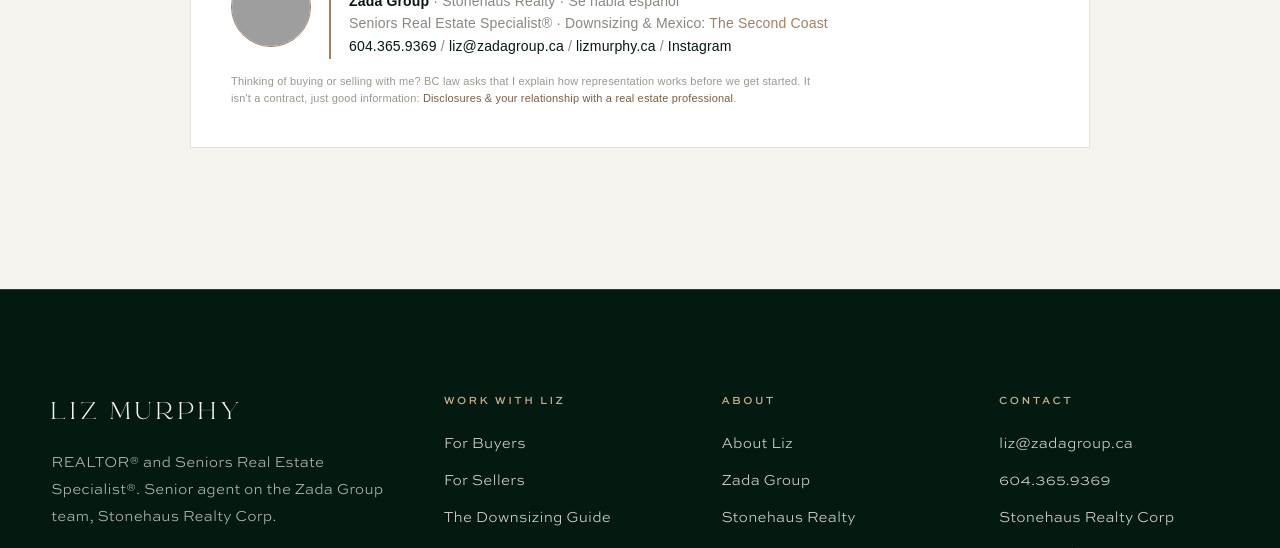
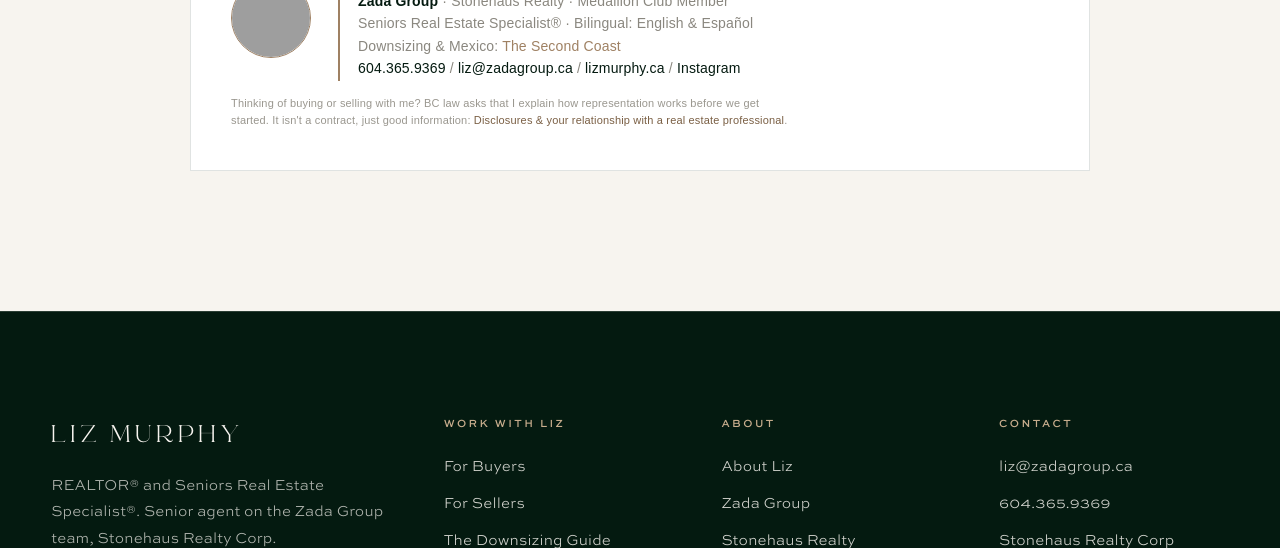
Before and after one commit to portmoodymultiplex/lizmurphy, a plain HTML site: page signature.html in a window 1280 px wide. Shown: the part 552-1100 px from the top of the page. Drawn offline with Linux system fonts and the light colour scheme; grey boxes are pictures that could not be loaded.

Commit message:
Signature: add Medallion Club and bilingual
Co-Authored-By: Claude Opus 5.5 <noreply@anthropic.com>
Claude-Session: https://claude.ai/code/session_0122jb2qGCDtJwLgnjGkBad2

```diff
--- a/signature.html
+++ b/signature.html
@@ -47,11 +47,13 @@
         <span style="font-family:Arial,Helvetica,sans-serif;font-size:11px;letter-spacing:2.5px;text-transform:uppercase;color:#9F8163;padding-left:10px;">REALTOR&reg;</span>
       </div>
       <div style="font-size:14px;line-height:1.6;color:#8A877F;">
-        <span style="color:#041A10;font-weight:bold;">Zada Group</span> &middot; Stonehaus Realty &middot; Se habla espa&ntilde;ol
+        <span style="color:#041A10;font-weight:bold;">Zada Group</span> &middot; Stonehaus Realty &middot; Medallion Club Member
       </div>
       <div style="font-size:14px;line-height:1.6;color:#8A877F;">
-        Seniors Real Estate Specialist&reg; &middot; Downsizing &amp; Mexico:
-        <a href="https://lizmurphy.ca/mexico.html" style="color:#9F8163;text-decoration:none;">The Second Coast</a>
+        Seniors Real Estate Specialist&reg; &middot; Bilingual: English &amp; Espa&ntilde;ol
+      </div>
+      <div style="font-size:14px;line-height:1.6;color:#8A877F;">
+        Downsizing &amp; Mexico: <a href="https://lizmurphy.ca/mexico.html" style="color:#9F8163;text-decoration:none;">The Second Coast</a>
       </div>
       <div style="font-size:14px;line-height:1.6;color:#8A877F;">
         <a href="tel:+16043659369" style="color:#041A10;text-decoration:none;">604.365.9369</a> /
```
